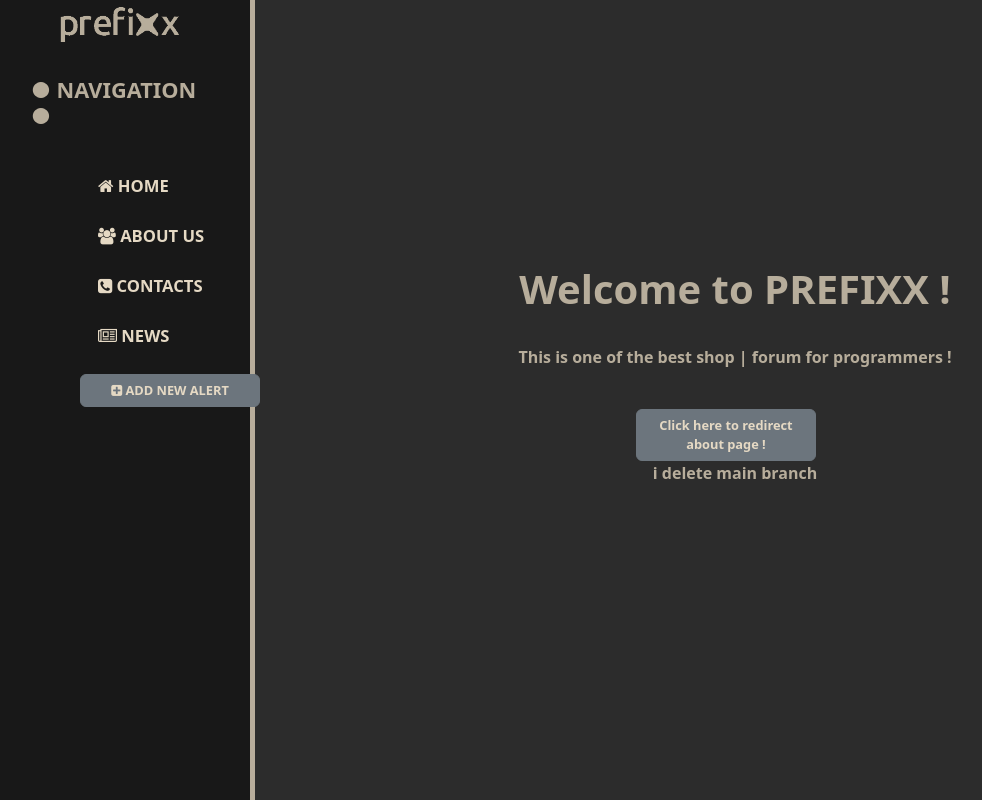
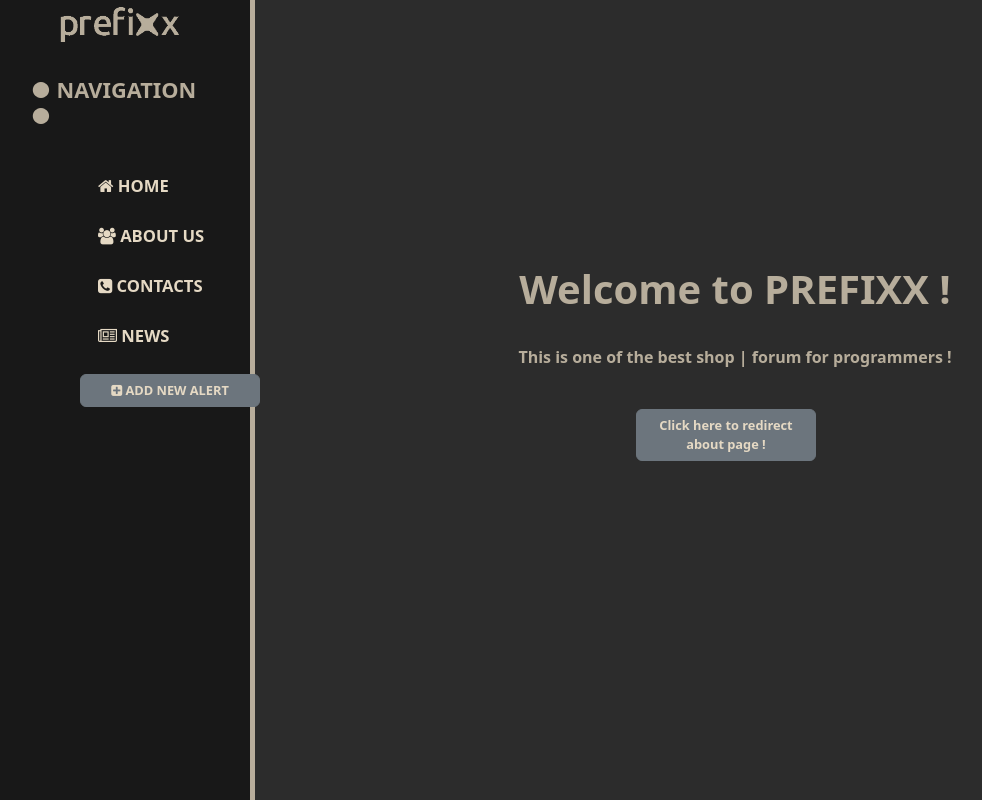
Before and after one commit to ecstasyqc/PREFIXX, a Django app: page / in a window 1280 px wide. Shown: the whole page, without its empty margins (1-983 px from the left). Run offline with Django 4.2, Linux system fonts and the light colour scheme.

Commit message:
CHANGE COMMIT <^-^>

```diff
--- a/PREFIXXdraft/mainapplication/templates/mainapplication/main_page.html
+++ b/PREFIXXdraft/mainapplication/templates/mainapplication/main_page.html
@@ -9,5 +9,4 @@
         <h1>Welcome to PREFIXX !</h1><br>
         <p>This is one of the best shop | forum for programmers !</p><br>
         <a href="{% url 'about'%}"><button class="btn btn-secondary">Click here to redirect about page !</button></a>
-        <p>i delete main branch</p>
 {% endblock %}
```
